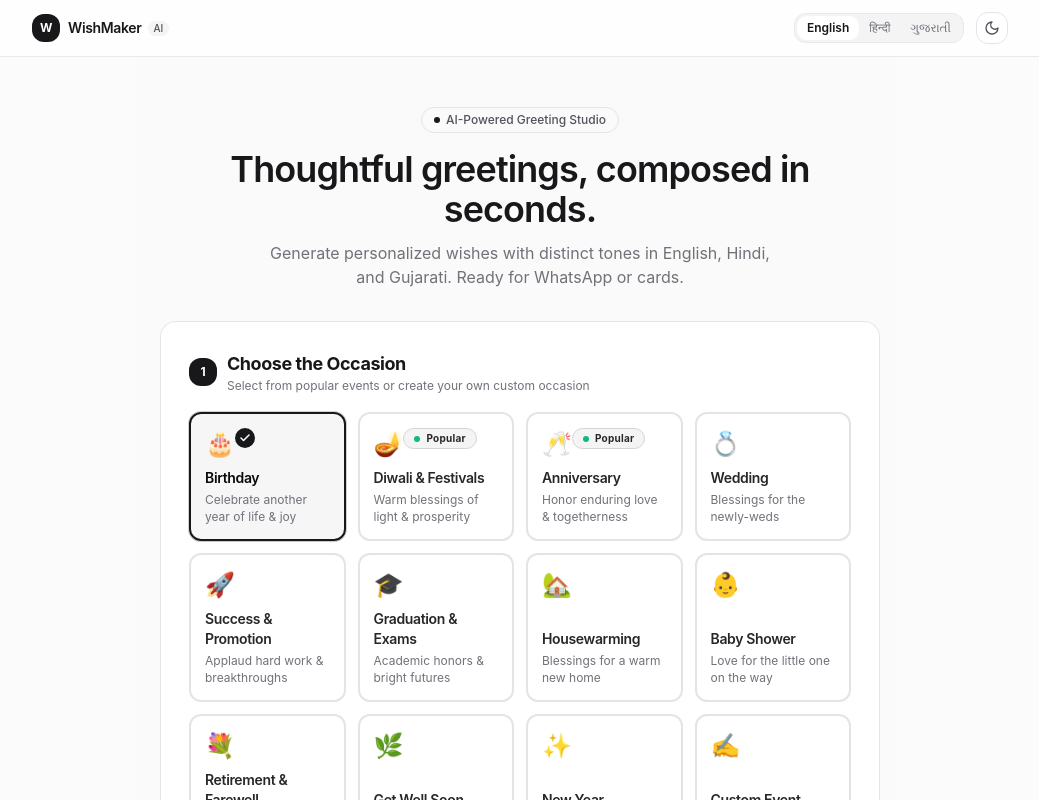
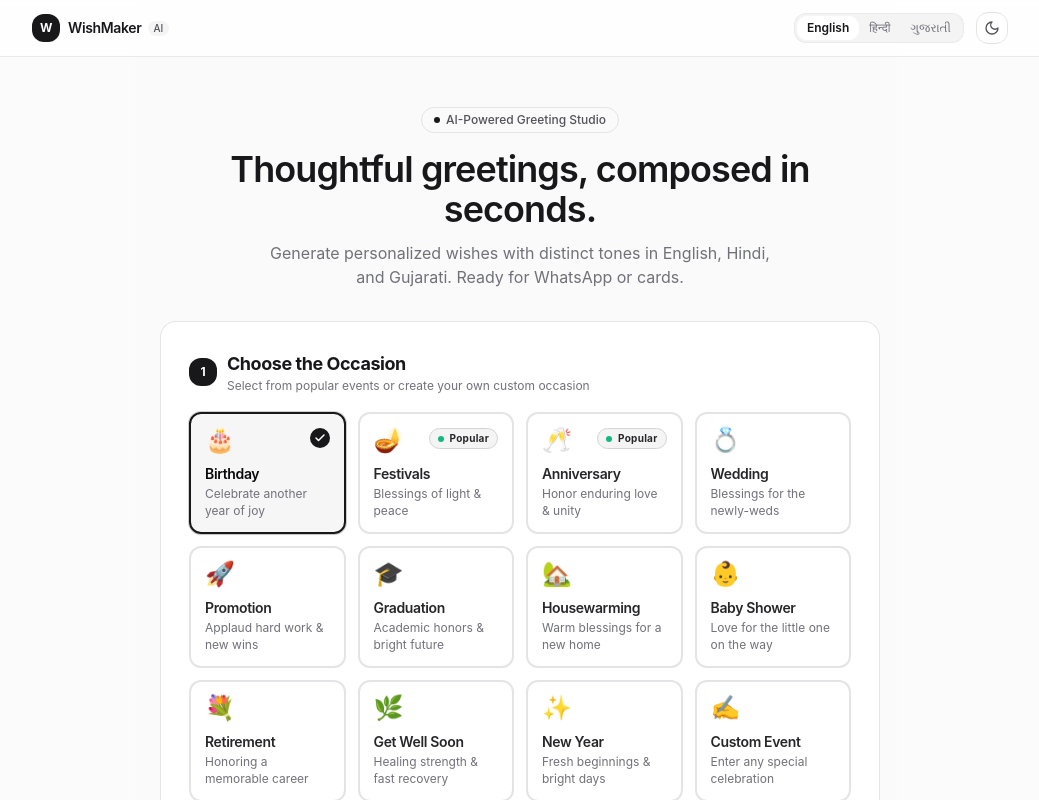
Before and after one commit to princesojitra/wishmaker, a React (Vite) app: page / in a window 1280 px wide. Shown: the top 800 px of the page, without its empty margins (120-1159 px from the left). Built offline with nearby package versions, Linux system fonts and the light colour scheme; a web font is replaced by a local one.

Commit message:
fix: make occasion tiles equal size with concise 1-line titles and descriptions

```diff
--- a/src/components/OccasionSelector.tsx
+++ b/src/components/OccasionSelector.tsx
@@ -70,21 +70,21 @@ export const OccasionSelector: React.FC<OccasionSelectorProps> = ({
               key={occ.id}
               type="button"
               onClick={() => onSelectOccasion(occ.id)}
-              className={`relative flex flex-col justify-between min-h-[108px] rounded-xl p-3.5 text-left border-2 transition-all duration-150 outline-none ${
+              className={`relative flex flex-col justify-between h-[122px] w-full rounded-xl p-3 sm:p-3.5 text-left border-2 transition-all duration-150 outline-none cursor-pointer ${
                 isSelected
                   ? 'border-zinc-900 bg-zinc-100/80 text-zinc-950 shadow-sm ring-1 ring-zinc-900/20 dark:border-zinc-200 dark:bg-zinc-800/90 dark:text-zinc-50 dark:ring-zinc-200/30'
                   : 'border-zinc-200 bg-white text-zinc-800 hover:border-zinc-300 hover:bg-zinc-50/70 dark:border-zinc-800 dark:bg-zinc-900/60 dark:text-zinc-200 dark:hover:border-zinc-700'
               }`}
             >
-              <div className="flex items-start justify-between mb-2">
-                <span className="text-2xl">{occ.icon}</span>
+              <div className="flex items-start justify-between w-full h-6 shrink-0">
+                <span className="text-2xl leading-none select-none">{occ.icon}</span>
                 {isSelected ? (
-                  <div className="flex h-5 w-5 items-center justify-center rounded-full bg-zinc-900 text-white dark:bg-zinc-100 dark:text-zinc-900 shadow-xs">
+                  <div className="flex h-5 w-5 items-center justify-center rounded-full bg-zinc-900 text-white dark:bg-zinc-100 dark:text-zinc-900 shadow-xs shrink-0">
                     <Check className="h-3 w-3 stroke-[3]" />
                   </div>
                 ) : (
                   occ.popular && (
-                    <span className="inline-flex items-center gap-1.5 rounded-full border border-zinc-300 bg-zinc-100 px-2.5 py-0.5 text-[10px] font-bold tracking-wide text-zinc-800 shadow-2xs dark:border-zinc-700 dark:bg-zinc-800 dark:text-zinc-200">
+                    <span className="inline-flex items-center gap-1.5 rounded-full border border-zinc-300 bg-zinc-100 px-2 py-0.5 text-[10px] font-bold tracking-wide text-zinc-800 shadow-2xs dark:border-zinc-700 dark:bg-zinc-800 dark:text-zinc-200 shrink-0">
                       <span className="h-1.5 w-1.5 rounded-full bg-emerald-500 shrink-0" />
                       <span>Popular</span>
                     </span>
@@ -92,11 +92,11 @@ export const OccasionSelector: React.FC<OccasionSelectorProps> = ({
                 )}
               </div>
 
-              <div>
-                <p className={`text-sm font-semibold tracking-tight ${isSelected ? 'text-zinc-950 dark:text-zinc-50' : 'text-zinc-800 dark:text-zinc-200'}`}>
+              <div className="w-full shrink-0">
+                <p className={`text-sm font-semibold tracking-tight truncate leading-tight ${isSelected ? 'text-zinc-950 dark:text-zinc-50' : 'text-zinc-800 dark:text-zinc-200'}`}>
                   {getLocalizedTitle(occ)}
                 </p>
-                <p className="text-xs text-zinc-500 dark:text-zinc-400 leading-snug mt-1">
+                <p className="text-xs text-zinc-500 dark:text-zinc-400 leading-snug mt-1 line-clamp-2 h-8 overflow-hidden">
                   {occ.description}
                 </p>
               </div>
--- a/src/components/WishCard.tsx
+++ b/src/components/WishCard.tsx
@@ -42,7 +42,7 @@ export const WishCard: React.FC<WishCardProps> = ({
     language === 'hi' ? 'lang-hi' : language === 'gu' ? 'lang-gu' : 'font-sans';
 
   return (
-    <Card className="flex flex-col justify-between overflow-hidden border border-zinc-200 bg-white hover:border-zinc-300 transition-all dark:border-zinc-800 dark:bg-zinc-900/60 shadow-xs">
+    <Card className="flex flex-col justify-between overflow-hidden border border-zinc-200 bg-white hover:border-zinc-300 transition-all dark:border-zinc-800 dark:bg-zinc-900/60 shadow-xs h-full">
       <CardHeader className="p-4 pb-2">
         <div className="flex items-center justify-between gap-2">
           <Badge variant="secondary" className="text-[11px] font-medium px-2 py-0.5">
--- a/src/data/occasions.ts
+++ b/src/data/occasions.ts
@@ -7,17 +7,17 @@ export const OCCASIONS: Occasion[] = [
     titleHi: 'जन्मदिन',
     titleGu: 'જન્મદિવસ',
     icon: '🎂',
-    description: 'Celebrate another year of life & joy',
+    description: 'Celebrate another year of joy',
     tag: 'Celebration',
     popular: true,
   },
   {
     id: 'festival',
-    title: 'Diwali & Festivals',
-    titleHi: 'दिवाली व त्योहार',
-    titleGu: 'દિવાળી અને તહેવારો',
+    title: 'Festivals',
+    titleHi: 'त्योहार व पर्व',
+    titleGu: 'દિવાળી / પર્વ',
     icon: '🪔',
-    description: 'Warm blessings of light & prosperity',
+    description: 'Blessings of light & peace',
     tag: 'Cultural',
     popular: true,
   },
@@ -27,7 +27,7 @@ export const OCCASIONS: Occasion[] = [
     titleHi: 'सालगिरह',
     titleGu: 'લગ્નતિથિ',
     icon: '🥂',
-    description: 'Honor enduring love & togetherness',
+    description: 'Honor enduring love & unity',
     tag: 'Milestone',
     popular: true,
   },
@@ -42,74 +42,74 @@ export const OCCASIONS: Occasion[] = [
   },
   {
     id: 'promotion',
-    title: 'Success & Promotion',
-    titleHi: 'पदोन्नति व सफलता',
-    titleGu: 'પ્રગતિ અને સફળતા',
+    title: 'Promotion',
+    titleHi: 'पदोन्नति',
+    titleGu: 'બઢતી / પ્રગતિ',
     icon: '🚀',
-    description: 'Applaud hard work & breakthroughs',
+    description: 'Applaud hard work & new wins',
     tag: 'Career',
   },
   {
     id: 'graduation',
-    title: 'Graduation & Exams',
-    titleHi: 'दीक्षांत व परीक्षा सफलता',
-    titleGu: 'પદવીદાન અને પરીક્ષા સફળતા',
+    title: 'Graduation',
+    titleHi: 'दीक्षांत',
+    titleGu: 'પદવીદાન',
     icon: '🎓',
-    description: 'Academic honors & bright futures',
+    description: 'Academic honors & bright future',
     tag: 'Academic',
   },
   {
     id: 'housewarming',
     title: 'Housewarming',
     titleHi: 'गृह प्रवेश',
-    titleGu: 'વાસ્તુ / ગૃહ પ્રવેશ',
+    titleGu: 'ગૃહ પ્રવેશ',
     icon: '🏡',
-    description: 'Blessings for a warm new home',
+    description: 'Warm blessings for a new home',
     tag: 'New Home',
   },
   {
     id: 'baby_shower',
     title: 'Baby Shower',
     titleHi: 'गोद भराई',
-    titleGu: 'સીમંત / ખોળો ભરવો',
+    titleGu: 'સીમંત સંસ્કાર',
     icon: '👶',
     description: 'Love for the little one on the way',
     tag: 'Family',
   },
   {
     id: 'retirement',
-    title: 'Retirement & Farewell',
-    titleHi: 'सेवानिवृत्ति व विदाई',
-    titleGu: 'નિવૃત્તિ અને વિદાય',
+    title: 'Retirement',
+    titleHi: 'सेवानिवृत्ति',
+    titleGu: 'નિવૃત્તિ વંદના',
     icon: '💐',
-    description: 'Honoring a distinguished journey',
+    description: 'Honoring a memorable career',
     tag: 'Milestone',
   },
   {
     id: 'get_well',
     title: 'Get Well Soon',
-    titleHi: 'शीघ्र स्वास्थ्य लाभ',
-    titleGu: 'ઝડપી સ્વાસ્થ્ય લાભ',
+    titleHi: 'स्वास्थ्य लाभ',
+    titleGu: 'સ્વાસ્થ્ય લાભ',
     icon: '🌿',
-    description: 'Healing strength & speedy recovery',
+    description: 'Healing strength & fast recovery',
     tag: 'Care',
   },
   {
     id: 'new_year',
     title: 'New Year',
     titleHi: 'नया साल',
-    titleGu: 'નવું વર્ષ / સાલ મુબારક',
+    titleGu: 'નવું વર્ષ',
     icon: '✨',
-    description: 'Fresh beginnings & prosperous days',
+    description: 'Fresh beginnings & bright days',
     tag: 'Seasonal',
   },
   {
     id: 'custom',
     title: 'Custom Event',
-    titleHi: 'अन्य खास अवसर',
-    titleGu: 'અન્ય ખાસ પ્રસંગ',
+    titleHi: 'अन्य अवसर',
+    titleGu: 'અન્ય પ્રસંગ',
     icon: '✍️',
-    description: 'Type any custom event or celebration',
+    description: 'Enter any special celebration',
     tag: 'Custom',
   },
 ];
--- a/src/data/sampleWishes.ts
+++ b/src/data/sampleWishes.ts
@@ -22,6 +22,15 @@ const OCCASION_META: Record<string, OccasionDetails> = {
   },
   diwali: {
     titleEn: 'Diwali & Festive Season',
+    titleHi: 'दीपावली व पावन पर्व',
+    titleGu: 'દિવાળી અને પર્વ',
+    emoji: '🪔',
+    themeEn: 'radiant lights, prosperity, and divine joy',
+    themeHi: 'दीपों की रोशनी, सुख-समृद्धि और मंगलकारी आशीर्वाद',
+    themeGu: 'દીવાઓનો પ્રકાશ, સુખ-શાંતિ અને સમૃદ્ધિની વર્ષા',
+  },
+  festival: {
+    titleEn: 'Festive Season',
     titleHi: 'दीपावली व पावन पर्व',
     titleGu: 'દિવાળી અને પર્વ',
     emoji: '🪔',
```
